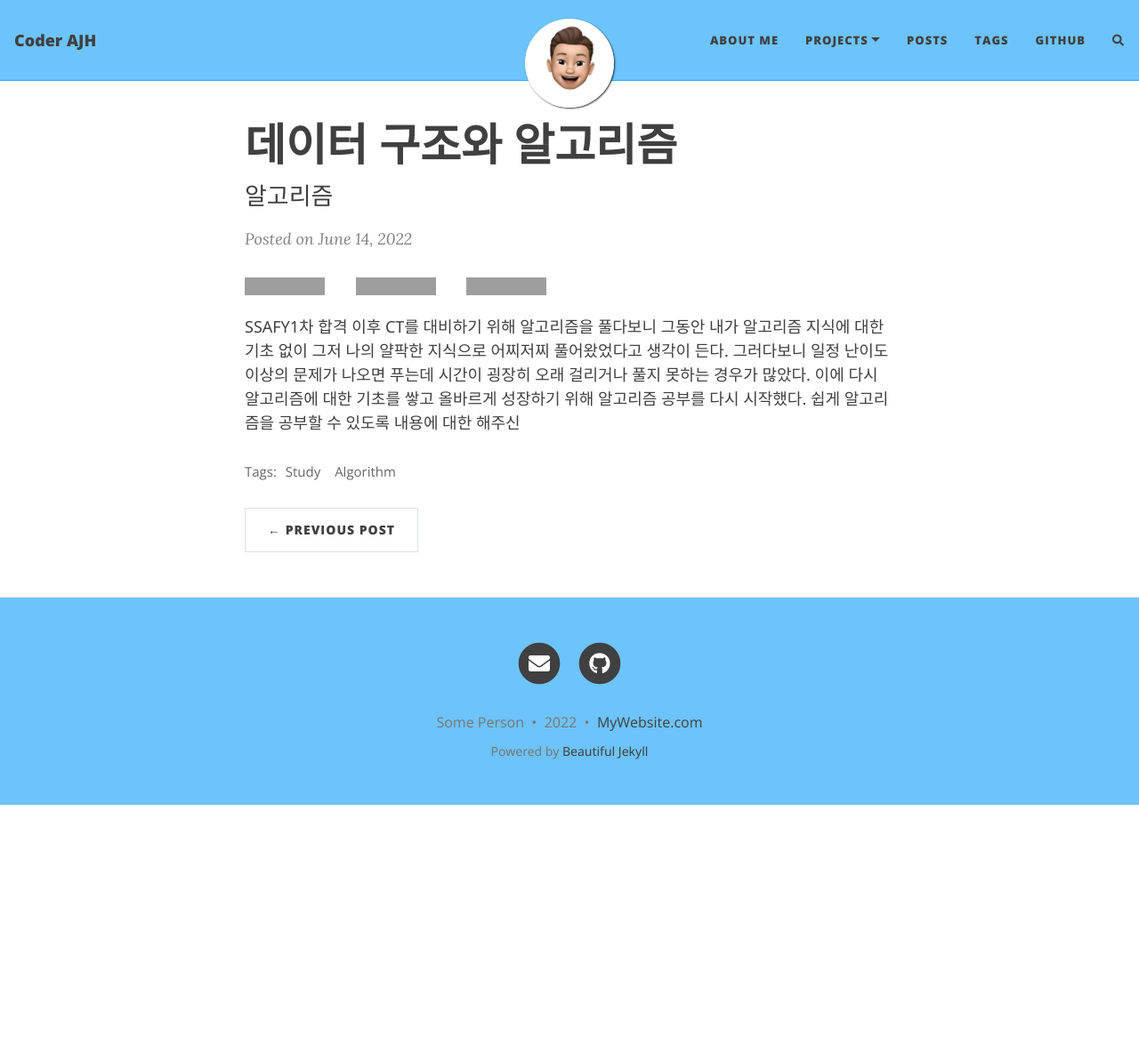
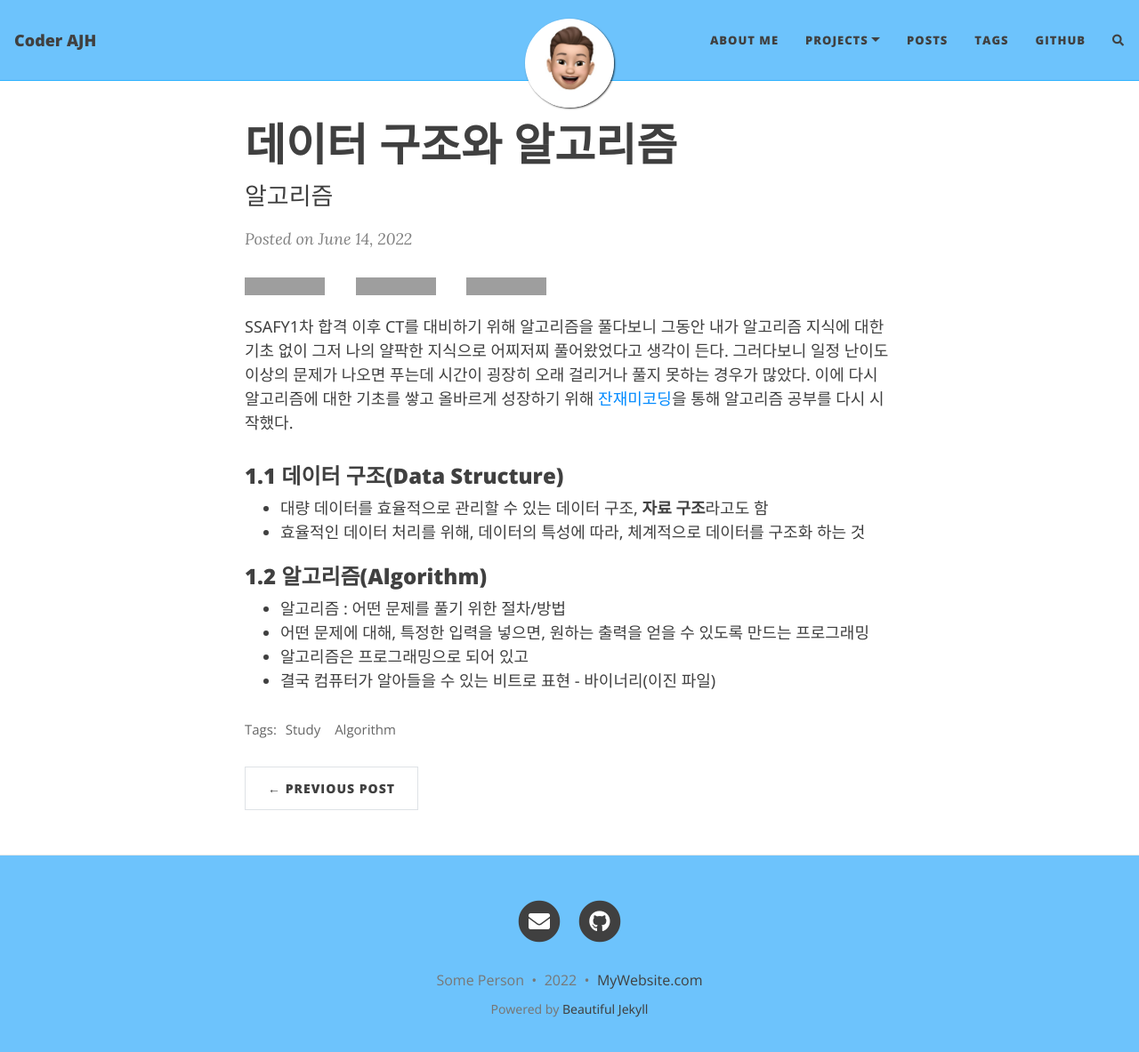
Before and after one commit to junhong625/junhong625.github.io, a Jekyll site: the page built from _posts/Algorithm/2022-06-14-데이터 구조와 알고리즘.md, in a window 1280 px wide and 1195 px high. Shown: the top 1183 px of the window at 89% size. Built offline with Jekyll 4.4.1, drawn with Linux system fonts in a browser that asks for light colours; nearby versions of some CDN libraries; comment, search, counter and statistics services are not loaded; grey boxes are pictures that could not be loaded.

Commit message:
Update 2022-06-14-데이터 구조와 알고리즘.md

```diff
--- a/_posts/Algorithm/2022-06-14-데이터 구조와 알고리즘.md
+++ b/_posts/Algorithm/2022-06-14-데이터 구조와 알고리즘.md
@@ -10,5 +10,14 @@ comments: true
 
 SSAFY1차 합격 이후 CT를 대비하기 위해 알고리즘을 풀다보니 그동안 내가 알고리즘 지식에 대한 기초 없이 그저 나의 얄팍한 지식으로 어찌저찌 풀어왔었다고 생각이 든다.
 그러다보니 일정 난이도 이상의 문제가 나오면 푸는데 시간이 굉장히 오래 걸리거나 풀지 못하는 경우가 많았다.
-이에 다시 알고리즘에 대한 기초를 쌓고 올바르게 성장하기 위해 알고리즘 공부를 다시 시작했다.
-쉽게 알고리즘을 공부할 수 있도록 내용에 대한 해주신
+이에 다시 알고리즘에 대한 기초를 쌓고 올바르게 성장하기 위해 [잔재미코딩](https://www.fun-coding.org/DS&AL1-2.html)을 통해 알고리즘 공부를 다시 시작했다.
+
+### 1.1 데이터 구조(Data Structure)
+- 대량 데이터를 효율적으로 관리할 수 있는 데이터 구조, **자료 구조**라고도 함
+- 효율적인 데이터 처리를 위해, 데이터의 특성에 따라, 체계적으로 데이터를 구조화 하는 것
+
+### 1.2 알고리즘(Algorithm)
+- 알고리즘 : 어떤 문제를 풀기 위한 절차/방법
+- 어떤 문제에 대해, 특정한 입력을 넣으면, 원하는 출력을 얻을 수 있도록 만드는 프로그래밍
+- 알고리즘은 프로그래밍으로 되어 있고
+- 결국 컴퓨터가 알아들을 수 있는 비트로 표현 - 바이너리(이진 파일)
```
